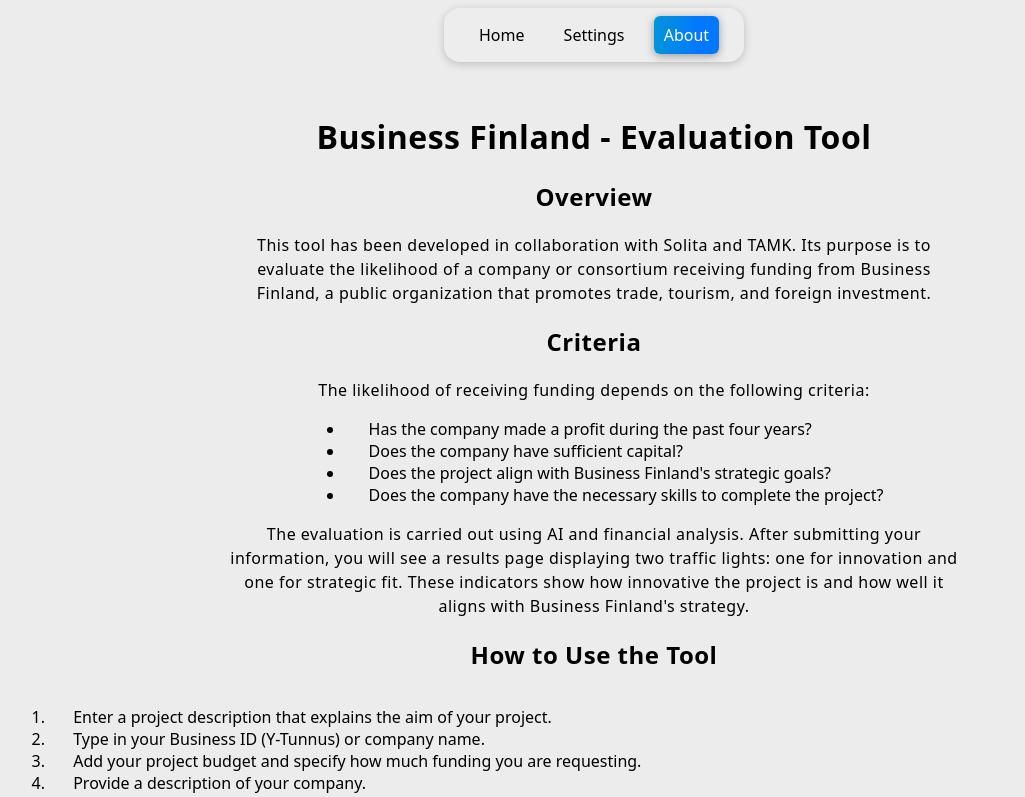
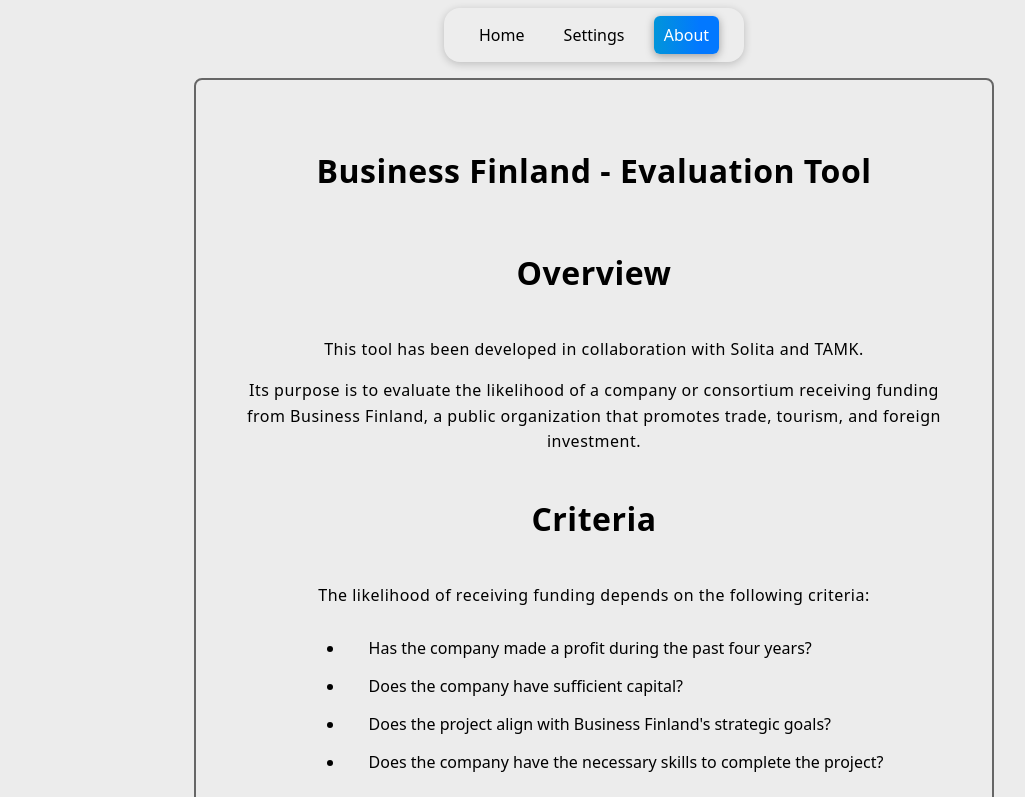
Before and after one commit to simoalanne/SolitaProject, a React (Vite) app in the folder src/frontend/: page /about in a window 1280 px wide. Shown: the top 797 px of the page, without its empty margins (46-1071 px from the left). Built offline with nearby package versions, Linux system fonts and the light colour scheme.

Commit message:
About page improvements

```diff
--- a/src/frontend/css/aboutPage.css
+++ b/src/frontend/css/aboutPage.css
@@ -1,7 +1,12 @@
 .about-page {
   color: var(--text-color);
-  background: transparent;
   padding: 2rem;
+  border: 2px solid var(--muted-color);
+  border-radius: 8px;
+  box-shadow: 0 6px 12px rgba(255, 255, 255, 0.1);
+  max-width: 800px;
+  margin-top: 1rem;
+  margin-bottom: 1rem;
 }
 
 .about-page h1,
@@ -11,17 +16,23 @@
   color: var(--text-color);
 }
 
+.about-page h1,
+.about-page h2 {
+  font-size: xx-large;
+  padding: 1rem;
+}
+
 .about-page ol,
 .about-page li {
   list-style-position: outside;
   padding-left: 1.5em;
+  padding-bottom: 1em;
   text-align: left;
 }
 
 .about-page p {
-  max-width: 60%;
-  margin: 0 auto;
-  line-height: 1.5;
+  margin-bottom: 0.75rem;
+  line-height: 1.6;
 }
 
 .listContainer {
--- a/src/frontend/src/i18n/translations.ts
+++ b/src/frontend/src/i18n/translations.ts
@@ -33,14 +33,17 @@
     loading: "Loading...",
     about_title: "Business Finland - Evaluation Tool",
     about_overview_title: "Overview",
-    about_overview: "This tool has been developed in collaboration with Solita and TAMK. Its purpose is to evaluate the likelihood of a company or consortium receiving funding from Business Finland, a public organization that promotes trade, tourism, and foreign investment.",
+    about_overview: "This tool has been developed in collaboration with Solita and TAMK.",
+    about_overview2: "Its purpose is to evaluate the likelihood of a company or consortium receiving funding from Business Finland, a public organization that promotes trade, tourism, and foreign investment.",
     about_criteria_title: "Criteria",
     about_criteria: "The likelihood of receiving funding depends on the following criteria:",
     about_criterialist_profit: "Has the company made a profit during the past four years?",
     about_criterialist_capital: "Does the company have sufficient capital?",
     about_criterialist_strategic: "Does the project align with Business Finland's strategic goals?",
     about_criterialist_skills: "Does the company have the necessary skills to complete the project?",
-    about_submitting: "The evaluation is carried out using AI and financial analysis. After submitting your information, you will see a results page displaying two traffic lights: one for innovation and one for strategic fit. These indicators show how innovative the project is and how well it aligns with Business Finland's strategy.",
+    about_submitting: "The evaluation is carried out using AI and financial analysis.",
+    about_submitting2: "After submitting your information, you will see a results page displaying two traffic lights: one for innovation and one for strategic fit.",
+    about_submitting3: "These indicators show how innovative the project is and how well it aligns with Business Finland's strategy.",
     about_usage_title: "How to Use the Tool",
     about_usagelist_projectdesc: "Enter a project description that explains the aim of your project.",
     about_usagelist_businessID: "Type in your Business ID (Y-Tunnus) or company name.",
@@ -99,14 +102,17 @@
     loading: "Ladataan...",
     about_title: "Business Finland - Arviointityökalu",
     about_overview_title: "Yleiskuvaus",
-    about_overview: "Tämä työkalu on kehitetty yhteistyössä Solitan ja TAMKin kanssa. Sen tarkoituksena on arvioida yrityksen tai konsortion mahdollisuuksia saada rahoitusta Business Finlandilta, julkiselta organisaatiolta, joka edistää kauppaa, matkailua ja ulkomaisia investointeja.",
+    about_overview: "Tämä työkalu on kehitetty yhteistyössä Solitan ja TAMKin kanssa.",
+    about_overview2: "Sen tarkoituksena on arvioida yrityksen tai konsortion mahdollisuuksia saada rahoitusta Business Finlandilta, julkiselta organisaatiolta, joka edistää kauppaa, matkailua ja ulkomaisia investointeja.",
     about_criteria_title: "Arviointikriteerit",
     about_criteria: "Rahoituksen saamisen todennäköisyys riippuu seuraavista kriteereistä:",
     about_criterialist_profit: "Onko yritys tehnyt voittoa viimeisten neljän vuoden aikana?",
     about_criterialist_capital: "Onko yrityksellä riittävästi pääomaa?",
     about_criterialist_strategic: "Sopiiko projekti Business Finlandin strategisiin tavoitteisiin?",
     about_criterialist_skills: "Onko yrityksellä tarvittava osaaminen projektin toteuttamiseen?",
-    about_submitting: "Arviointi suoritetaan tekoälyn ja taloudellisten analyysien avulla. Tietojen lähettämisen jälkeen näet tulossivun, jossa on kaksi liikennevaloa: toinen innovatiivisuudelle ja toinen strategiselle sopivuudelle. Nämä indikaattorit näyttävät, kuinka innovatiivinen projekti on ja kuinka hyvin se vastaa Business Finlandin strategiaa.",
+    about_submitting: "Arviointi suoritetaan tekoälyn ja taloudellisten analyysien avulla.",
+    about_submitting2: "Tietojen lähettämisen jälkeen näet tulossivun, jossa on kaksi liikennevaloa: toinen innovatiivisuudelle ja toinen strategiselle sopivuudelle.",
+    about_submitting3: "Nämä indikaattorit näyttävät, kuinka innovatiivinen projekti on ja kuinka hyvin se vastaa Business Finlandin strategiaa.",
     about_usage_title: "Kuinka käyttää työkalua",
     about_usagelist_projectdesc: "Kirjoita projektikuvaus, joka selittää projektin tavoitteen.",
     about_usagelist_businessID: "Syötä yrityksen Y-tunnus tai nimi.",
--- a/src/frontend/src/pages/aboutPage.tsx
+++ b/src/frontend/src/pages/aboutPage.tsx
@@ -12,6 +12,7 @@
             <section>
                 <h2>{t("about_overview_title")}</h2>
                 <p>{t("about_overview")}</p>
+                <p>{t("about_overview2")}</p>
             </section>
 
             <section>
@@ -26,6 +27,8 @@
                     </ul>
                 </div>
                 <p>{t("about_submitting")}</p>
+                <p>{t("about_submitting2")}</p>
+                <p>{t("about_submitting3")}</p>
             </section>
 
             <section>
```
